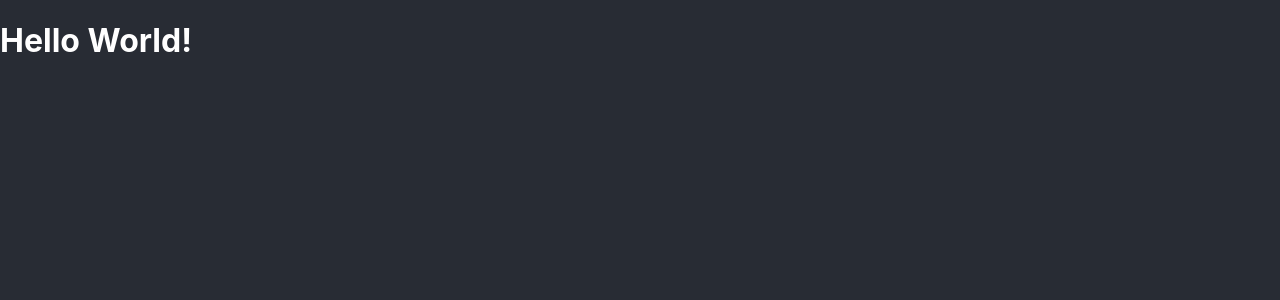
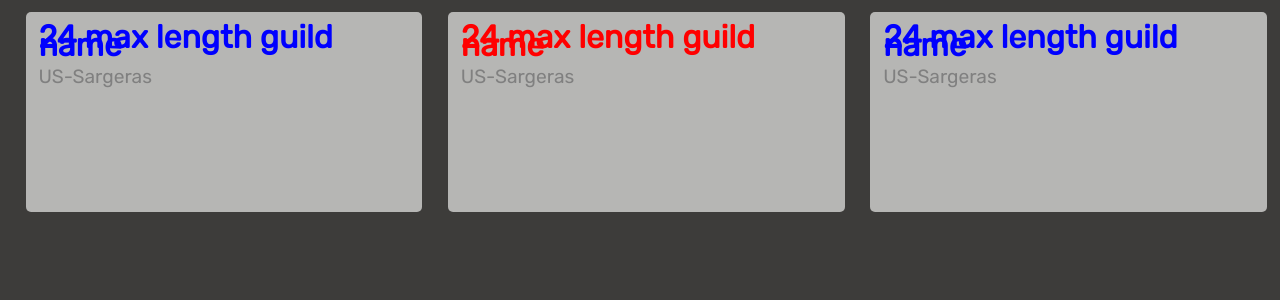
Before and after one commit to aurelio4/guild_recruit, a React (Create React App) app: page / in a window 1280 px wide. Shown: the top 300 px of the page. Built offline with nearby package versions, Linux system fonts and the light colour scheme.

Commit message:
Made the boxes where guilds will display their guilds and messages

```diff
--- a/package.json
+++ b/package.json
@@ -3,7 +3,11 @@
   "version": "0.1.0",
   "private": true,
   "dependencies": {
+    "bootstrap": "^4.3.1",
+    "jquery": "^3.4.1",
+    "popper.js": "^1.15.0",
     "react": "^16.8.6",
+    "react-bootstrap": "^1.0.0-beta.8",
     "react-dom": "^16.8.6",
     "react-scripts": "3.0.1"
   },
--- a/src/components/App.js
+++ b/src/components/App.js
@@ -1,13 +1,20 @@
-import React from 'react';
+import React from 'react'
+import Guilds from './Guilds'
+import Navbar from './Navbar'
 
 class App extends React.Component {
+
   render() {
+    const alliance = 'guild-name -alliance'
+    const horde = 'guild-name -horde'
     return(
-      <div className="App">
-        <h1> Hello World! </h1>
+      <div>
+        <Guilds faction={alliance} />
+        <Guilds faction={horde} />
+        <Guilds faction={alliance} />
       </div>
     )
   }
 }
 
-export default App;
+export default App
--- /dev/null
+++ b/src/components/Guilds.css
@@ -0,0 +1,38 @@
+@import url('https://fonts.googleapis.com/css?family=Roboto&display=swap');
+@import url('https://fonts.googleapis.com/css?family=Rubik&display=swap');
+
+.guild-box {
+  color: black;
+  background-color: #B6B6B4;
+  width: 31vw;
+  height: 25vh;
+  border-radius: 5px;
+  margin-left: 2vw;
+  font-family: 'Rubik', sans-serif;
+  font-size: 16px;
+  display: inline-block;
+  margin-top: 1.5vh;
+}
+
+.guild-name {
+  font-size: 2em;
+  display: block;
+  padding: 0 0 0 1vw;
+  line-height: 1vh;
+}
+
+.-alliance {
+  color: blue;
+}
+
+.-horde {
+  color: red;
+}
+
+.server-name {
+  font-size: 1.2em;
+  color: grey;
+  display: block;
+  padding-left: 1vw;
+  line-height: 1.5vh;
+}
--- /dev/null
+++ b/src/components/Guilds.js
@@ -0,0 +1,15 @@
+import React from 'react'
+import "./Guilds.css"
+
+class Guilds extends React.Component {
+  render() {
+    return (
+      <div className="guild-box">
+        <h1 className={this.props.faction}>24 max length guild name</h1>
+        <span className="server-name"> US-Sargeras </span>
+      </div>
+    )
+  }
+}
+
+export default Guilds
--- /dev/null
+++ b/src/components/Navbar.js
@@ -0,0 +1,12 @@
+import React from 'react'
+
+class Navbar extends React.Component {
+  render() {
+    return (
+      <div>
+      </div>
+    )
+  }
+}
+
+export default Navbar
--- a/src/index.css
+++ b/src/index.css
@@ -5,7 +5,7 @@
     sans-serif;
   -webkit-font-smoothing: antialiased;
   -moz-osx-font-smoothing: grayscale;
-  background-color: #282c34;
+  background-color: #3D3C3A;
   color: white;
 }
 
--- a/src/index.js
+++ b/src/index.js
@@ -3,6 +3,7 @@
 import './index.css';
 import App from './components/App';
 import * as serviceWorker from './serviceWorker';
+import 'bootstrap'
 
 ReactDOM.render(<App />, document.getElementById('root'));
 
```
Also changed, not shown: public/manifest.json, 1 other file (tests, documents, lock files or other folders).
